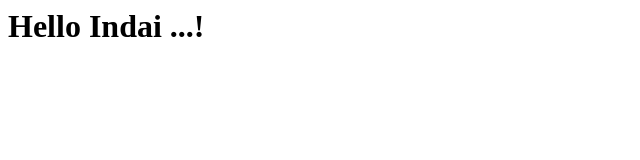
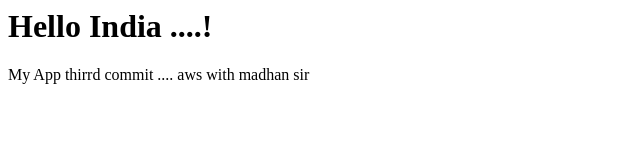
Before and after one commit to Engineer-Kumar/rbmi-pavan, a plain HTML site: page index.html in a window 1280 px wide. Shown: the whole page, without its empty margins (0-640 px from the left). Drawn offline with Linux system fonts and the light colour scheme.

Commit message:
third commit

```diff
--- a/index.html
+++ b/index.html
@@ -1 +1,9 @@
-<h1> Hello Indai ...!</h1>
+<h1> Hello India ....!</h1>
+
+
+
+
+My App
+
+ thirrd commit
+               .... aws with madhan sir
```
